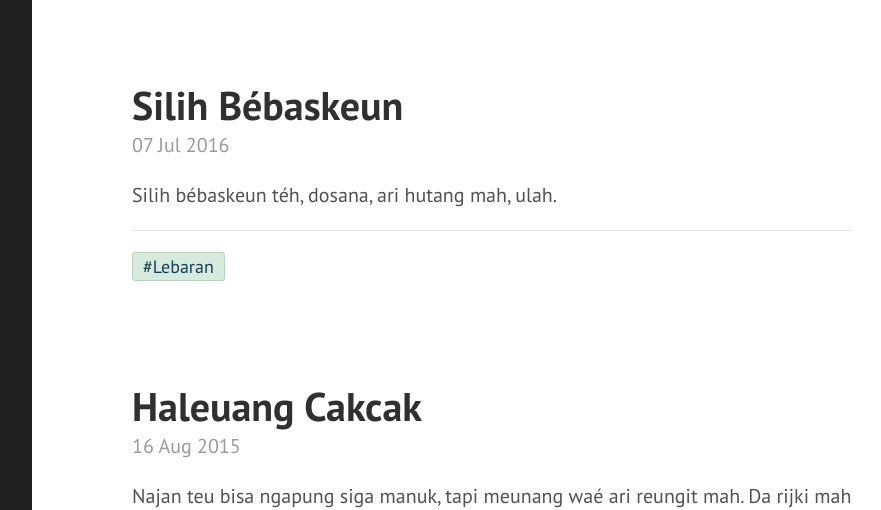
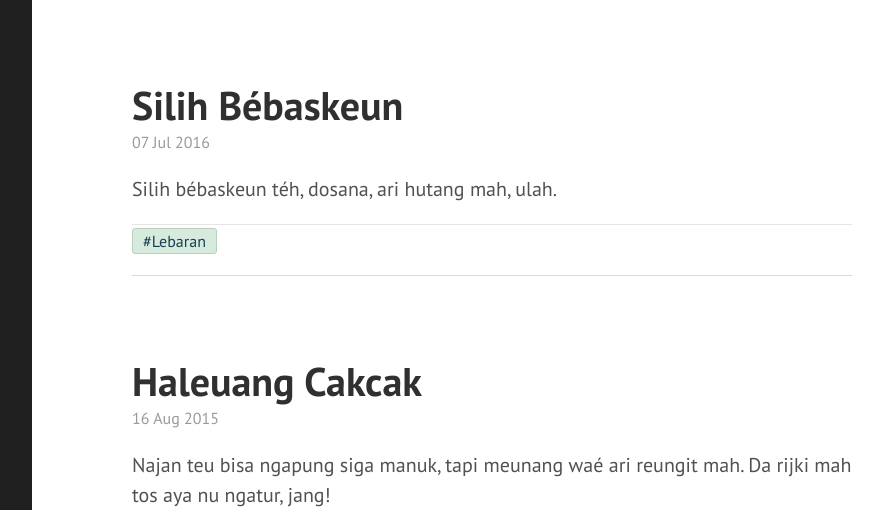
Before and after one commit to saung-rangon/saung-rangon.github.io, a Jekyll site: the page built from index.html, in a window 1280 px wide and 1333 px high. Shown: the top 510 px of the window, without its empty margins (328-1209 px from the left). Built offline with Jekyll 4.4.1, drawn with Linux system fonts in a browser that asks for light colours; the list of posts is cut into pages by our own code; grey boxes are pictures that could not be loaded.

Commit message:
Update poole.css

```diff
--- a/public/css/poole.css
+++ b/public/css/poole.css
@@ -303,6 +303,7 @@ tbody tr:nth-child(odd) th {
 .page,
 .post {
   margin-bottom: 4em;
+  border-bottom: 1px solid #dad8d8;
 }
 
 /* Blog post or page title */
@@ -322,12 +323,13 @@ tbody tr:nth-child(odd) th {
   margin-top: -.5rem;
   margin-bottom: 1rem;
   color: #9a9a9a;
+  font-size: .8rem;
 }
 
 /* hashtags */
 .hashtags ul {
   list-style: none;
-  padding: 1em 0;
+  padding: 0;
   border-top: 1px solid #e5e5e5;
 }
 .hashtags li {
@@ -338,7 +340,7 @@ tbody tr:nth-child(odd) th {
   color: #183f52;
   display: inline-block;
   padding: 0 10px;
-  font-size: .9em;
+  font-size: .8rem;
   text-align: center;
   border: 1px solid;
   border-color: #bad0bc;
```
